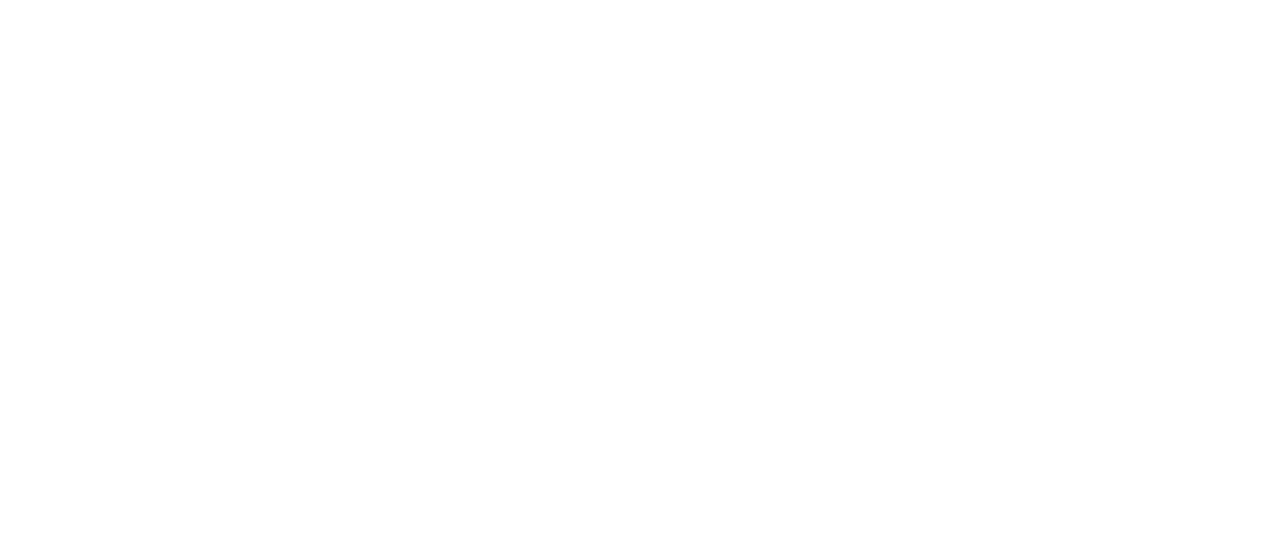
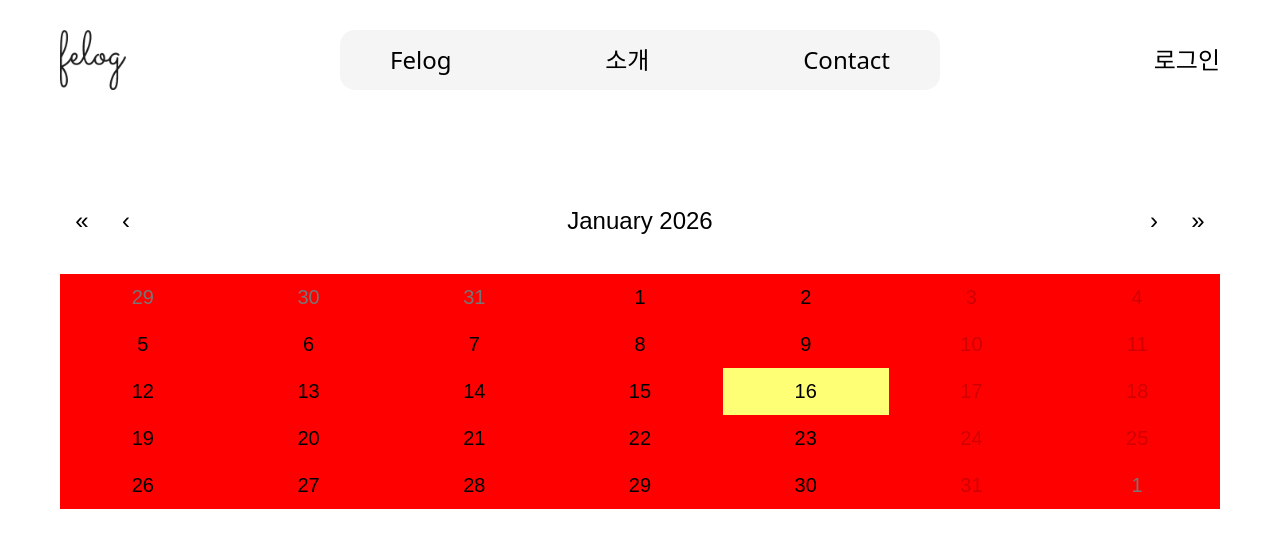
Before and after one commit to crossbat/Felog-V2, a React (Vite) app: page /user/cal in a window 1280 px wide. Before the commit this address had no page. Shown: the top 548 px of the page. Built offline with nearby package versions, Linux system fonts and the light colour scheme.

Commit message:
리액트 캘린더 css 수정 중...

```diff
--- a/package.json
+++ b/package.json
@@ -12,6 +12,7 @@
   "dependencies": {
     "@tailwindcss/vite": "^4.1.18",
     "react": "^19.2.0",
+    "react-calendar": "^6.0.0",
     "react-dom": "^19.2.0",
     "react-router": "^7.12.0",
     "tailwindcss": "^4.1.18"
--- a/src/components/header/userNavi.tsx
+++ b/src/components/header/userNavi.tsx
@@ -1,8 +1,10 @@
+import { NavLink } from "react-router";
+
 const UserNav = () => {
   return (
     <>
       <li>
-        <a href="#">대시보드</a>
+        <NavLink to="/user">대시보드</NavLink>
       </li>
       <li>
         <a href="#">달력</a>
--- /dev/null
+++ b/src/layouts/userPageLayout/UserPageLayout.tsx
@@ -0,0 +1,11 @@
+import { Outlet } from "react-router";
+
+const UserPageLayout = () => {
+  return (
+    <div className="flex flex-col w-[1440px] h-full py-[100px] gap-[30px] mx-auto">
+      <Outlet />
+    </div>
+  );
+};
+
+export default UserPageLayout;
--- /dev/null
+++ b/src/pages/calendarPage/CalendarPage.tsx
@@ -0,0 +1,8 @@
+import Calendar from "react-calendar";
+import "./CalendarStyles.css";
+
+const CalendarPage = () => {
+  return <Calendar />;
+};
+
+export default CalendarPage;
--- /dev/null
+++ b/src/pages/calendarPage/CalendarStyles.css
@@ -0,0 +1,169 @@
+.react-calendar {
+  width: 100%;
+  height: 100%;
+  background: transparent;
+  border: none;
+  font-family: "Arial", "Helvetica", sans-serif;
+  line-height: 1.125em;
+  font-size: 1.5em;
+}
+
+.react-calendar--doubleView {
+  width: 700px;
+}
+
+.react-calendar--doubleView .react-calendar__viewContainer {
+  display: flex;
+  margin: -0.5em;
+}
+
+.react-calendar--doubleView .react-calendar__viewContainer > * {
+  width: 50%;
+  margin: 0.5em;
+}
+
+.react-calendar,
+.react-calendar *,
+.react-calendar *:before,
+.react-calendar *:after {
+  -moz-box-sizing: border-box;
+  -webkit-box-sizing: border-box;
+  box-sizing: border-box;
+}
+
+.react-calendar button {
+  margin: 0;
+  border: 0;
+  outline: none;
+}
+
+.react-calendar button:enabled:hover {
+  cursor: pointer;
+}
+
+.react-calendar__navigation {
+  display: flex;
+  align-items: center;
+  height: 60px;
+  margin-bottom: 1em;
+}
+
+.react-calendar__navigation button {
+  min-width: 44px;
+  height: 100%;
+  background: none;
+}
+
+.react-calendar__navigation button:disabled {
+  background-color: #f0f0f0;
+}
+
+.react-calendar__navigation button:enabled:hover,
+.react-calendar__navigation button:enabled:focus {
+  background-color: #e6e6e6;
+}
+
+.react-calendar__month-view__weekdays {
+  display: none !important;
+  text-align: center;
+  text-transform: uppercase;
+  font: inherit;
+  font-size: 0.75em;
+  font-weight: bold;
+}
+
+.react-calendar__month-view__weekdays__weekday {
+  padding: 0.5em;
+}
+
+.react-calendar__month-view__weekNumbers .react-calendar__tile {
+  display: flex;
+  align-items: center;
+  justify-content: center;
+  font: inherit;
+  font-size: 0.75em;
+  font-weight: bold;
+}
+
+.react-calendar__month-view__days__day--weekend {
+  color: #d10000;
+}
+
+.react-calendar__month-view__days__day--neighboringMonth,
+.react-calendar__decade-view__years__year--neighboringDecade,
+.react-calendar__century-view__decades__decade--neighboringCentury {
+  color: #757575;
+}
+
+.react-calendar__year-view .react-calendar__tile,
+.react-calendar__decade-view .react-calendar__tile,
+.react-calendar__century-view .react-calendar__tile {
+  padding: 2em 0.5em;
+}
+
+.react-calendar__tile {
+  max-width: 100%;
+  padding: 10px 6.6667px;
+  background: red;
+  text-align: center;
+  font: inherit;
+  font-size: 0.833em;
+}
+
+.reactfit-content-calendar__tile:disabled {
+  background-color: #f0f0f0;
+  color: #ababab;
+}
+
+.react-calendar__month-view__days__day--neighboringMonth:disabled,
+.react-calendar__decade-view__years__year--neighboringDecade:disabled,
+.react-calendar__century-view__decades__decade--neighboringCentury:disabled {
+  color: #cdcdcd;
+}
+
+.react-calendar__tile:enabled:hover,
+.react-calendar__tile:enabled:focus {
+  background-color: #e6e6e6;
+}
+
+.react-calendar__tile--now {
+  background: #ffff76;
+}
+
+.react-calendar__tile--now:enabled:hover,
+.react-calendar__tile--now:enabled:focus {
+  background: #ffffa9;
+}
+
+.react-calendar__tile--hasActive {
+  background: #76baff;
+}
+
+.react-calendar__tile--hasActive:enabled:hover,
+.react-calendar__tile--hasActive:enabled:focus {
+  background: #a9d4ff;
+}
+
+.react-calendar__tile--active {
+  background: #006edc;
+  color: white;
+}
+
+.react-calendar__tile--active:enabled:hover,
+.react-calendar__tile--active:enabled:focus {
+  background: #1087ff;
+}
+
+.react-calendar--selectRange .react-calendar__tile--hover {
+  background-color: #e6e6e6;
+}
+
+.react-calendar__viewContainer {
+  height: 100%;
+}
+
+.react-calendar__month-view__days {
+  display: grid !important;
+  grid-template-rows: repeat(5, auto);
+  grid-template-columns: repeat(7, auto);
+}
--- a/src/pages/dashboardPage/dashboardPage.tsx
+++ b/src/pages/dashboardPage/dashboardPage.tsx
@@ -1,27 +1,16 @@
 import { TitleFont } from "../../styles/commomTextStyles";
-import {
-  FlexColFullDiv,
-  FlexGrowRowDiv,
-  FlexRowFullDiv,
-} from "../../styles/commonDivStyles";
+import { GridFullTemplate } from "../../styles/commonDivStyles";
 
 const DashboardPage = () => {
   return (
-    <FlexRowFullDiv className="justify-center items-center">
-      <div className="flex flex-col w-[calc(100%-300px)] h-full py-[100px] gap-[30px]">
-        <TitleFont>반갑습니다 Lorem Ipsum님</TitleFont>
-        <FlexColFullDiv className="gap-[30px]">
-          <FlexRowFullDiv className="gap-[30px]">
-            <FlexGrowRowDiv className="bg-amber-100"></FlexGrowRowDiv>
-            <FlexGrowRowDiv className="bg-amber-100"></FlexGrowRowDiv>
-          </FlexRowFullDiv>
-          <FlexRowFullDiv className="gap-[30px]">
-            <FlexGrowRowDiv className="bg-amber-100"></FlexGrowRowDiv>
-            <FlexGrowRowDiv className="bg-amber-100"></FlexGrowRowDiv>
-          </FlexRowFullDiv>
-        </FlexColFullDiv>
-      </div>
-    </FlexRowFullDiv>
+    <>
+      <TitleFont>반갑습니다 Lorem Ipsum님</TitleFont>
+      <GridFullTemplate
+        $width="12"
+        $height="4"
+        className="bg-amber-100"
+      ></GridFullTemplate>
+    </>
   );
 };
 
--- a/src/pages/landingPage/landingPage.tsx
+++ b/src/pages/landingPage/landingPage.tsx
@@ -13,12 +13,12 @@
 const LandingPage = () => {
   return (
     <LandingMainDiv>
-      <LandingGrowDiv>
+      <LandingGrowDiv $grow="1">
         <TitleFont>{title}</TitleFont>
         <MediumFont>{content}</MediumFont>
         <BlueATag href="#">More about Felog</BlueATag>
       </LandingGrowDiv>
-      <LandingGrowDiv>
+      <LandingGrowDiv $grow="1">
         <BannerImage src="../../../assets/MainPageImage.png" />
       </LandingGrowDiv>
     </LandingMainDiv>
--- a/src/pages/signPage/SignPage.tsx
+++ b/src/pages/signPage/SignPage.tsx
@@ -14,12 +14,12 @@
           </TitleFont>
         </div>
       </div>
-      <FlexGrowCenter>
+      <FlexGrowCenter $grow="1">
         <SignFlex>
           <LoginBox />
         </SignFlex>
       </FlexGrowCenter>
-      <FlexGrowCenter>
+      <FlexGrowCenter $grow="1">
         <SignFlex>
           <SignUpBox />
         </SignFlex>
--- a/src/routes/routesWithLayout.tsx
+++ b/src/routes/routesWithLayout.tsx
@@ -2,13 +2,18 @@
 import MainLayout from "../layouts/mainLayout/layout";
 import LandingPage from "../pages/landingPage/landingPage";
 import DashboardPage from "../pages/dashboardPage/dashboardPage";
+import UserPageLayout from "../layouts/userPageLayout/UserPageLayout";
+import CalendarPage from "../pages/calendarPage/CalendarPage";
 
 const RouteWithLayout = () => {
   return (
     <Routes>
       <Route element={<MainLayout />}>
         <Route path="/" index element={<LandingPage />} />
-        <Route path="/user" element={<DashboardPage />} />
+        <Route path="/user" element={<UserPageLayout />}>
+          <Route path="board" element={<DashboardPage />} />
+          <Route path="cal" element={<CalendarPage />} />
+        </Route>
       </Route>
     </Routes>
   );
--- a/src/styles/commonDivStyles.ts
+++ b/src/styles/commonDivStyles.ts
@@ -1,5 +1,6 @@
 import tw from "tailwind-styled-components";
 
+//div
 export const FullScreenDiv = tw.div`
   w-screen
   h-screen
@@ -9,6 +10,8 @@
   w-full
   h-full
 `;
+
+//flex
 
 export const FlexRowFullDiv = tw(FullSizeDiv)`
   flex
@@ -30,14 +33,30 @@
   flex-col
 `;
 
-export const FlexGrowRowDiv = tw(FullSizeDiv)`
+interface FlexGrowProps {
+  $grow?: string;
+}
+
+export const FlexGrowRowDiv = tw(FullSizeDiv)<FlexGrowProps>`
   flex
   flex-row
-  grow-1
+  ${(p) => `grow-${p.$grow}`}
 `;
 
 export const FlexGrowColDiv = tw(FullSizeDiv)`
   flex
   flex-col
-  grow-1
+  ${(p) => `grow-${p.$grow}`}
 `;
+
+//grid
+
+interface gridTemplateProps {
+  $width: string;
+  $height: string;
+}
+
+export const GridFullTemplate = tw(FullSizeDiv)<gridTemplateProps>`
+  ${(p) => `grid-cols-${p.$width} grid-rows-${p.$height}`}
+  grid
+`;
```
Also changed, not shown: src/pages/dashboardPage/dashboardStyles.ts (added), src/pages/dashboardPage/temp.txt (added), 1 other file (tests, documents, lock files or other folders).
